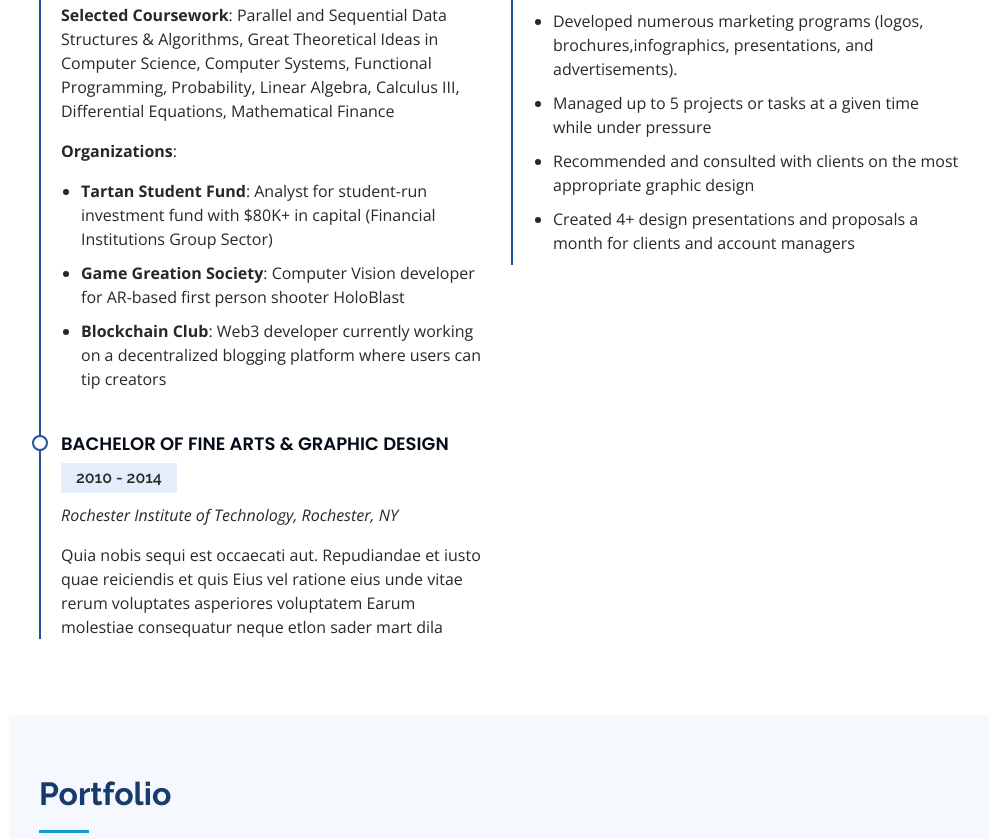
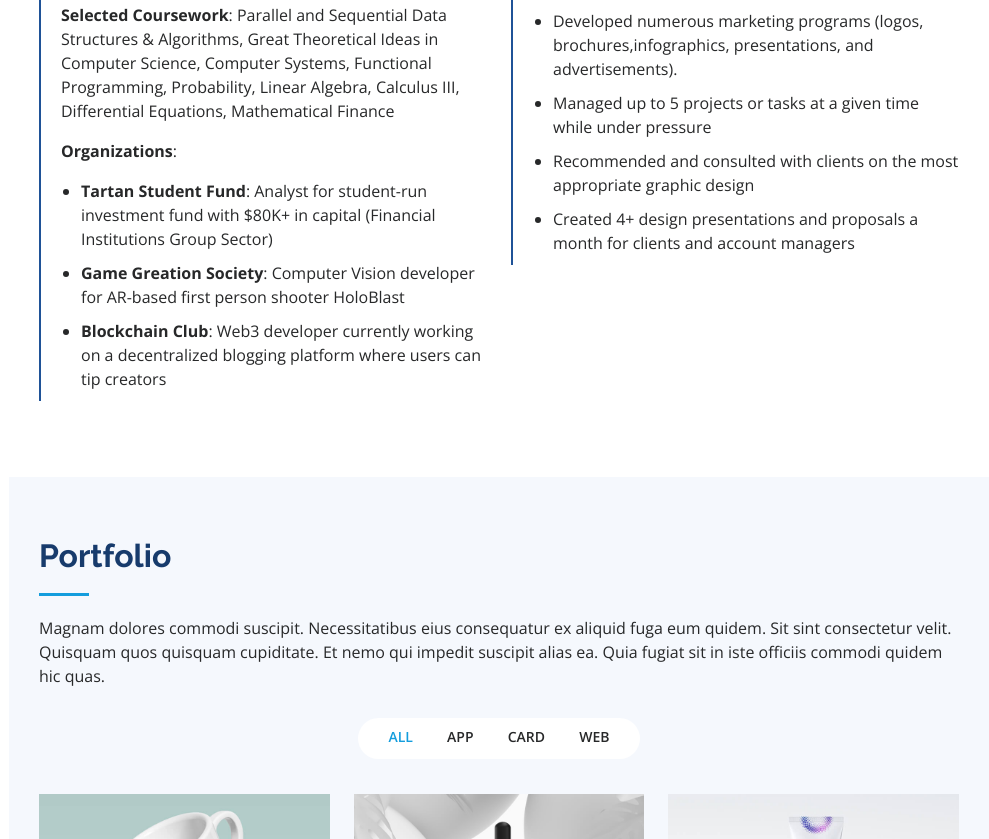
Before and after one commit to PhaNtazM1337/phantazm, a plain HTML site: page index.html in a window 1280 px wide. Shown: the part 3350-4189 px from the top of the page, without its empty margins (291-1280 px from the left). Drawn offline with nearby package versions, Linux system fonts and the light colour scheme.

Commit message:
Update index.html

```diff
--- a/index.html
+++ b/index.html
@@ -278,12 +278,6 @@
                 <li><b>Game Greation Society</b>: Computer Vision developer for AR-based first person shooter HoloBlast</li>
                 <li><b>Blockchain Club</b>: Web3 developer currently working on a decentralized blogging platform where users can tip creators</li>
               </ul>
-            </div>
-            <div class="resume-item">
-              <h4>Bachelor of Fine Arts &amp; Graphic Design</h4>
-              <h5>2010 - 2014</h5>
-              <p><em>Rochester Institute of Technology, Rochester, NY</em></p>
-              <p>Quia nobis sequi est occaecati aut. Repudiandae et iusto quae reiciendis et quis Eius vel ratione eius unde vitae rerum voluptates asperiores voluptatem Earum molestiae consequatur neque etlon sader mart dila</p>
             </div>
           </div>
           <div class="col-lg-6" data-aos="fade-up" data-aos-delay="100">
```
